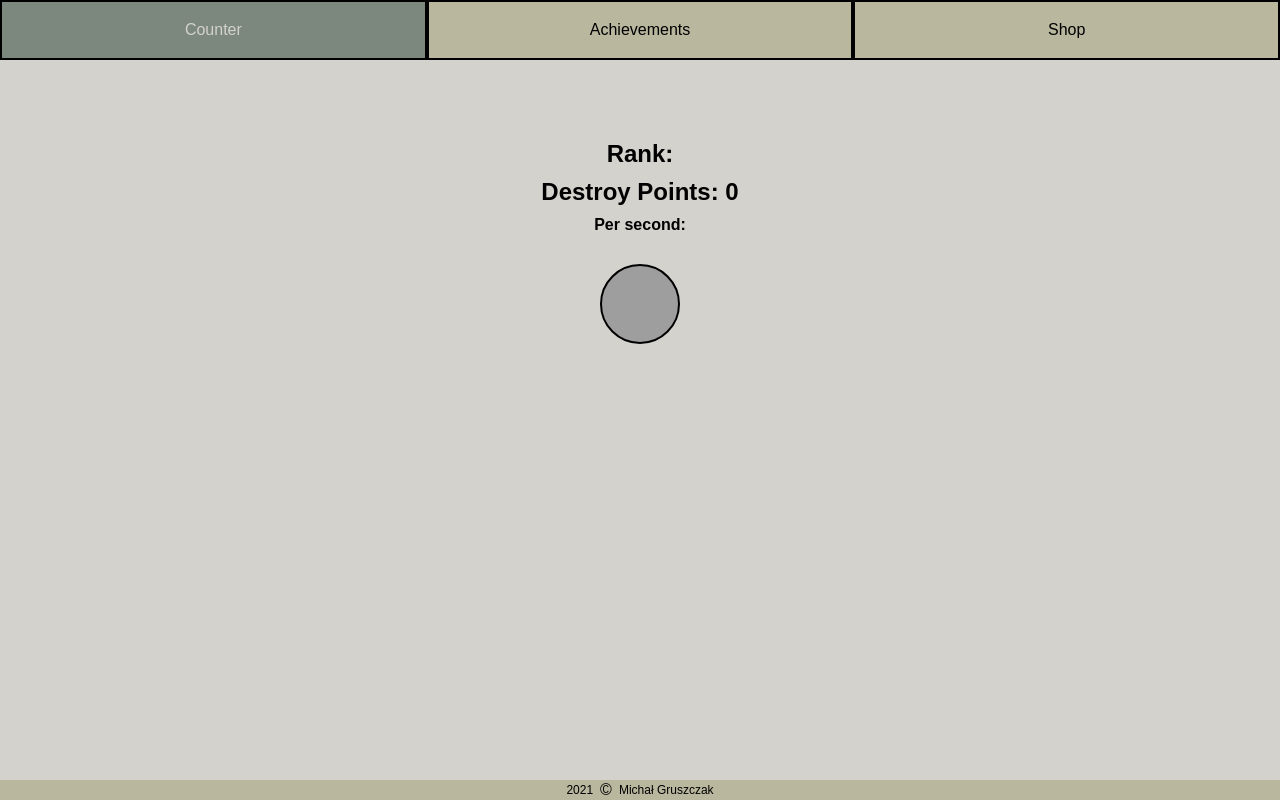
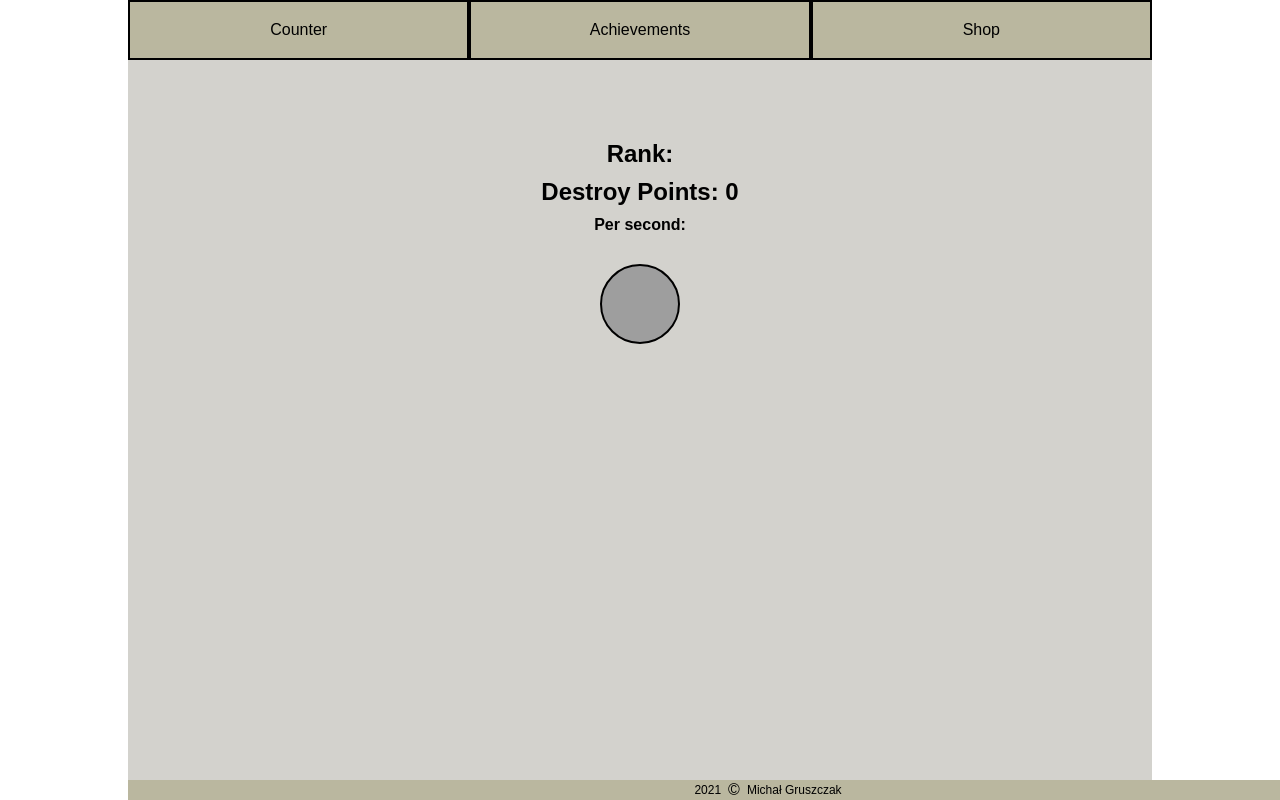
Before and after one commit to MichalGruszczak/DESTROY_COUNTER_React_MobX, a React (Create React App) app: page / in a window 1280 px wide. Built offline with nearby package versions, Linux system fonts and the light colour scheme; grey boxes are pictures that could not be loaded.

Commit message:
Add small RWD changes

```diff
--- a/src/components/AchievementCard/achievementCard.scss
+++ b/src/components/AchievementCard/achievementCard.scss
@@ -1,5 +1,5 @@
 .achievementCard {
-  width: 90%;
+  width: 320px;
   height: 80px;
   background-color: #91967F;
   box-shadow: 3px 3px 5px 0px rgba(0,0,0,0.75);
--- a/src/components/DestroyMachine/destroyMachine.scss
+++ b/src/components/DestroyMachine/destroyMachine.scss
@@ -1,5 +1,5 @@
 .destroyMachine {
-  width: 90%;
+  width: 320px;
   height: 100px;
   margin: 0 auto;
   margin-top: 10px;
--- a/src/styles.css
+++ b/src/styles.css
@@ -6,6 +6,8 @@
 
 .App {
   font-family: sans-serif;
+  max-width: 1024px;
   min-height: 100vh;
   background-color: #d3d2cd;
+  margin: 0 auto;
 }
```
